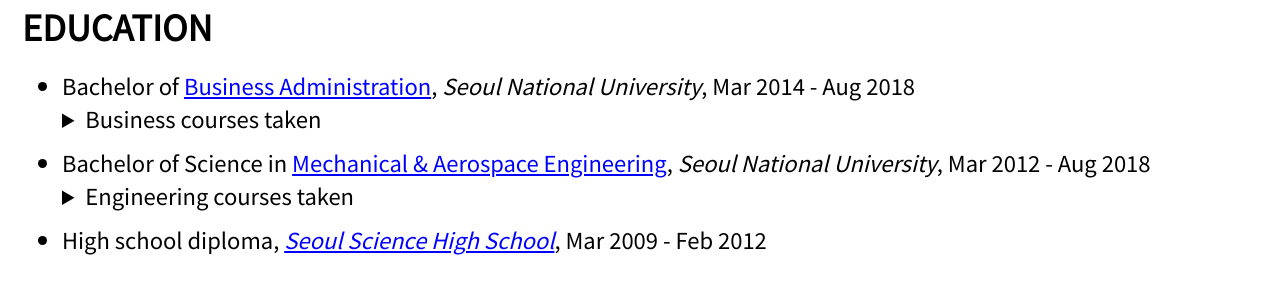
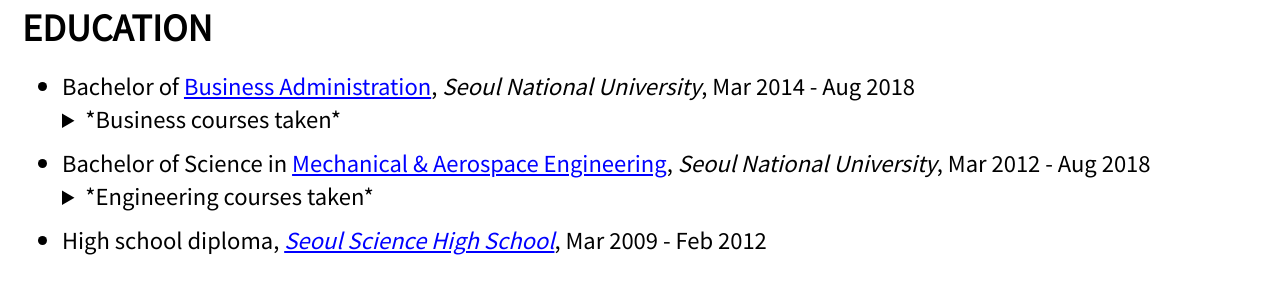
Before and after one commit to jun9303/jun9303.github.io, a Jekyll site: the page built from _pages/about.md, in a window 1280 px wide. Shown: the part 728-1028 px from the top of the page. Built offline with Jekyll 4.4.1, drawn with Linux system fonts in a browser that asks for light colours; cached includes are drawn as plain includes; nearby versions of some CDN libraries.

Commit message:
Signed-off-by: SJ <jun9303@gmail.com>

```diff
--- a/_pages/about.md
+++ b/_pages/about.md
@@ -19,13 +19,13 @@ feature_row:
 
 - Bachelor of [Business Administration](http://cba.snu.ac.kr/en), *Seoul National University*, Mar 2014 - Aug 2018
   <details>
-    <summary>Business courses taken</summary>
+    <summary>*Business courses taken*</summary>
 
     Capital Markets and Accounting, Corporate Strategy, Fundamentals of Economics, Human Resource Management, International Business Management, Management Information System, Management Science, Managerial Accounting, Marketing Management, Mathematics for Economics, Operations Management, Principles of Accounting, Principles of Management
   </details>
 - Bachelor of Science in [Mechanical & Aerospace Engineering](http://me.snu.ac.kr/eng), *Seoul National University*, Mar 2012 - Aug 2018
   <details>
-    <summary>Engineering courses taken</summary>
+    <summary>*Engineering courses taken*</summary>
 
     Applied Fluid Mechanics, Creative Engineering Design, Digital Computer Concept and Practice, Digital Fabrication and Manufacturing, Dynamics, Engineering Mathematics (1 & 2), Engineering Mathematics 2, Fluid Mechanics, Heat Transfer, Introduction to Electrical and Computer Engineering, Management in Mechanical Engineering (1 & 2), Manufacturing Processes, Mechanical Drawing, Mechanical Engineering Lab. (1 & 2), Mechanical System Design Project (1 & 2), Mechanics and Design, Solid Mechanics, Thermodynamics, Writing in Science & Technology
   </details>
```
